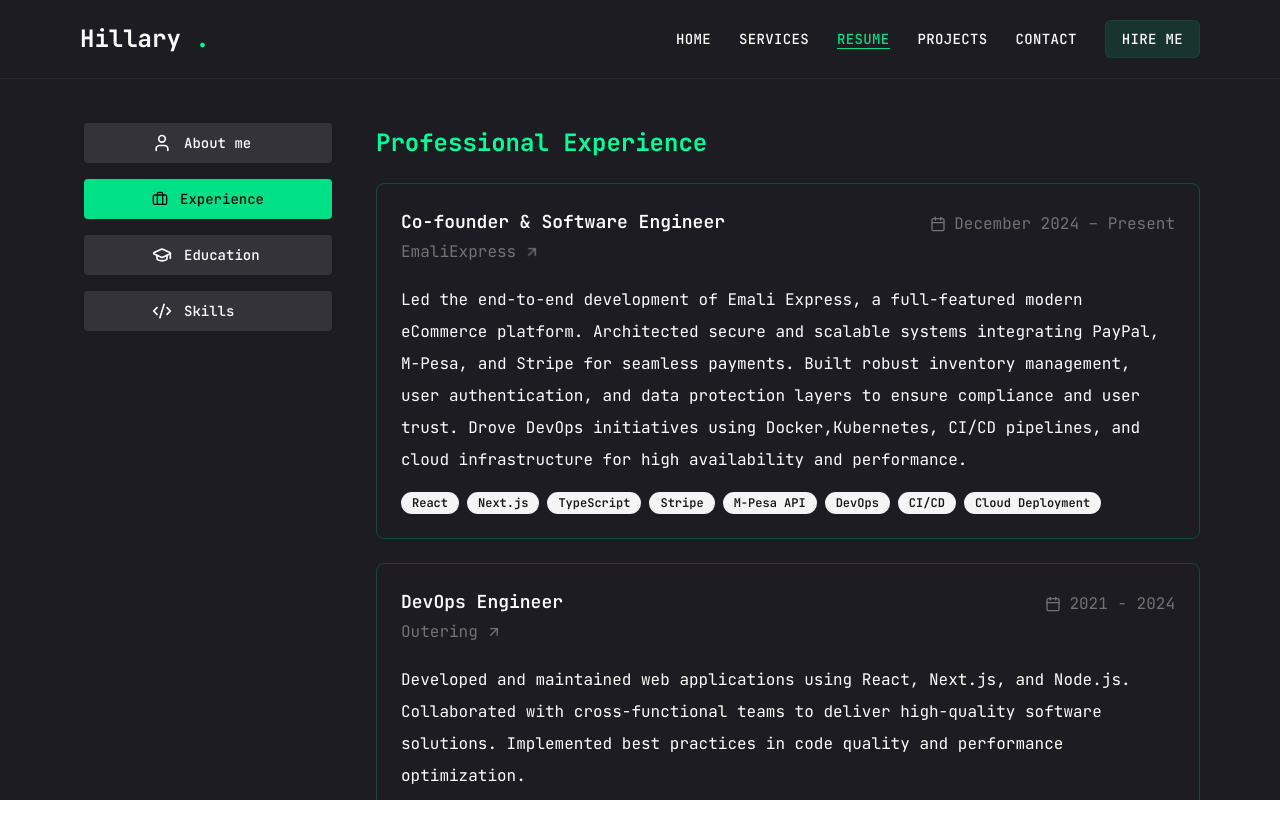
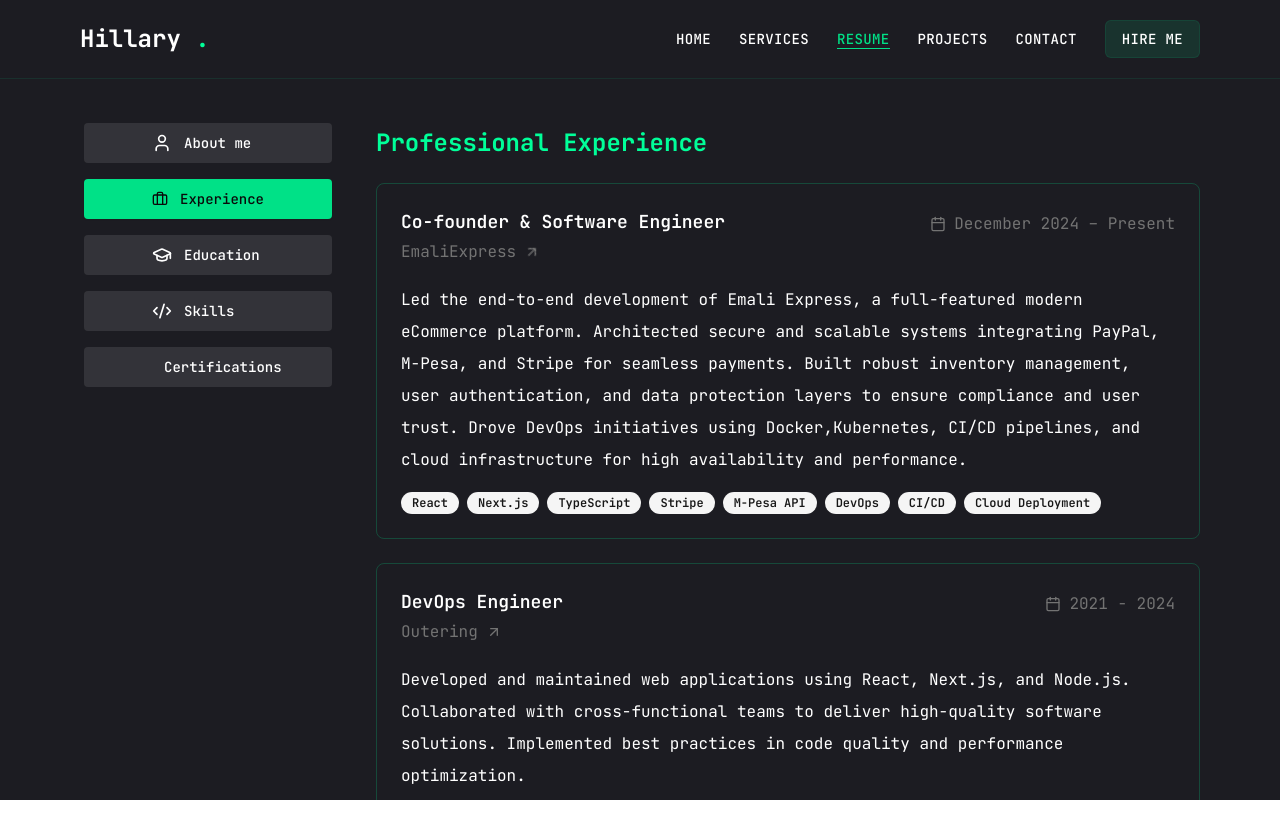
Before and after one commit to hillaryoyaro/porfolio, a Next.js app: page /resume in a window 1280 px wide. Shown: the top 838 px of the page. Built offline with nearby package versions, Linux system fonts and the light colour scheme.

Commit message:
implement certification

```diff
--- a/app/resume/page.tsx
+++ b/app/resume/page.tsx
@@ -3,18 +3,19 @@
 import { Tabs, TabsContent, TabsList, TabsTrigger } from "@/components/ui/tabs";
 import { motion } from "framer-motion";
 import { Badge } from "@/components/ui/badge";
-import { Calendar, GraduationCap, Briefcase, Code2, User } from "lucide-react";
+import { Calendar, GraduationCap, Briefcase, Code2, User, Award } from "lucide-react";
 import Container from "@/components/Container";
 import { ArrowUp } from "lucide-react";
 import Link from "next/link";
-import { matchesGlob } from "path/posix";
+
+
 
 const tabMenu = [
   { title: "About me", value: "about", icon: User },
   { title: "Experience", value: "experience", icon: Briefcase },
   { title: "Education", value: "education", icon: GraduationCap },
   { title: "Skills", value: "skills", icon: Code2 },
-
+  { title: "Certifications", value: "certification", icon: Award },
 ];
 
 const tabContent = {
@@ -69,7 +70,7 @@ const tabContent = {
         period: "2018 - 2021",
         description:
           "Engineered conversational AI chatbot interfaces using React and TypeScript, enhancing user engagement through responsive and accessible designs. Developed and optimized backend systems with Node.js and MongoDB, reducing API latency and ensuring reliable integration with third-party services via RESTful APIs. Collaborated closely with cross-functional teams to deploy scalable solutions on AWS, contributing to the overall system reliability and performance.",
-        highlights: ["Node.js", "React", "MongoDB", "AWS","Vertica AI", "RESTful APIs", "TypeScript"],
+        highlights: ["Node.js", "React", "MongoDB", "AWS","Generative AI", "RESTful APIs", "TypeScript"],
         href: "https://www.elloe.ai/",
       },
     ],
@@ -125,6 +126,39 @@ const tabContent = {
           "Hands-on experience deploying and managing applications in cloud environments. Skilled in containerization, CI/CD pipelines, and infrastructure automation to ensure scalability, reliability, and rapid delivery of software.  ",
         skills: ["AWS","GCP","Git","GitOps","GitActions", "Docker","Kubernetes", "Terraform","Jenkins", "Jenkins Pipeline", "Ansible", "ArgoCD", "CI/CD", "Agile Methodologies"],
       },
+    ],
+  },
+  certification: {
+    title: "Certifications & Achievements",
+    items: [
+      {
+        certificate: "LFS250: Kubernetes and Cloud Native Essentials",
+        institution: "Linux Foundation",
+        period: "May 2025 - Present",
+        description:
+          "Introduction to Kubernetes and cloud-native tools, covering architecture, container orchestration, and CNCF projects, with hands-on deployment and scaling experience.",
+        skills: ["CI/CD", "Kubernetes", "Docker","Container","GitOps","Monitoring","Logging","Security","Networking","Storage","Orchestration","Automation","Observability","Service Mesh","Serverless","Multi-Cloud"],
+        href: "https://www.credly.com/badges/ad605dfd-62d5-43a7-87f0-a0738a199c21",
+      },
+        {
+        certificate: "AWS Certified Cloud Practitioner",
+        institution: "AWS",
+        period: "July 2022 - July 2025",
+        description:
+          "Validated foundational knowledge of AWS Cloud concepts, core services, security, architecture, pricing, and support. Gained skills in deploying and managing cloud solutions, understanding shared responsibility models, and applying best practices for cost optimization, scalability, and reliability within AWS environments.",
+        skills: ["AWS Cloud Concepts", "EC2", "S3","RDS", "Lambda", "VPC",  "CloudFormation", "Team Collaboration","IAM","AWS CLI","Security Best Practices","Cost Optimization","Scalability & Reliability","Networking in AWS","Monitoring & Logging","Serverless Architecture","Recoverbility","Networking","Storage","Observability","Automation","Monitoring & Logging","Shared Responsibility Model"],
+        href: "https://www.credly.com/badges/ad63297b-e489-4cd1-b714-5041f1366728/public_url",
+      },
+      {
+        certificate: "Software Engineering",
+        institution: "Alx Africa",
+        period: "Feb 2022 - April 2023",
+        description:
+          "Completed an intensive, project-based program in software engineering with a strong foundation in computer science principles. Gained proficiency in data structures, algorithms, and full-stack development, while honing problem-solving and collaboration skills through real-world projects.",
+        skills: ["Data Structures", "Algorithms", "Full-Stack Development","Object-Oriented Programming", "Database Management",  "API Development", "Team Collaboration","Debugging & Testing","Responsive Web Design","RESTful APIs","System Design","Software Documentation"],
+        href: "https://drive.google.com/file/d/1Swk8GChUblBTIEHUaECGK5n8Tx17wtrZ/view/",
+      },
+
     ],
   },
 
@@ -290,6 +324,54 @@ export default function ResumePage() {
                   ))}
                 </div>
               </TabsContent>
+              <TabsContent value="certification">
+                <motion.h2
+                  initial={{ opacity: 0 }}
+                  animate={{ opacity: 1 }}
+                  className="text-2xl font-bold mb-6 text-lightSky"
+                >
+                  {tabContent.certification.title}
+                </motion.h2>
+                <div className="space-y-6">
+                  {tabContent.certification.items.map((item, index) => (
+                    <motion.div
+                      key={index}
+                      initial={{ opacity: 0, y: 20 }}
+                      animate={{ opacity: 1, y: 0 }}
+                      transition={{ delay: index * 0.1 }}
+                      className="border rounded-lg border-lightSky/20 p-6"
+                    >
+                      <div className="flex justify-between items-start mb-4">
+                        <div>
+                          <h3 className="text-lg font-semibold">
+                            {item.certificate}
+                          </h3>
+                         <div className="flex items-center gap-2 text-muted-foreground">
+                          <span>{item.institution}</span>
+                            {item.href && (
+                              <Link href={item.href} target="_blank" rel="noopener noreferrer">
+                                <ArrowUp className="rotate-45 h-4 w-4 hover:text-lightSky transition-colors" />
+                              </Link>
+                            )}
+                        </div>
+                        </div>
+                        <div className="flex items-center text-muted-foreground">
+                          <Calendar className="h-4 w-4 mr-2" />
+                          {item.period}
+                        </div>
+                      </div>
+                      <p className="mb-4">{item.description}</p>
+                      <div className="flex flex-wrap gap-2">
+                        {item.skills.map((skill, i) => (
+                          <Badge key={i} variant="secondary">
+                            {skill}
+                          </Badge>
+                        ))}
+                      </div>
+                    </motion.div>
+                  ))}
+                </div>
+              </TabsContent>
               <TabsContent value="about">
                 <motion.h2
                   initial={{ opacity: 0 }}
--- a/components/ContactForm.tsx
+++ b/components/ContactForm.tsx
@@ -107,7 +107,7 @@ const ContactForm = () => {
         Let&apos;s build together
       </h3>
       <p className="text-white/60 text-sm md:text-base">
-      Have an idea, a project, or need a developer who gets things done? Whether you're looking to collaborate on exciting work, build impactful projects, or need support refining your digital presence, I’m here to help.
+      Have an idea, a project, or need a developer who gets things done? Whether you're looking to collaborate on exciting work, build impactful projects, or need support refining your digital presence, I’m here to collaborate.
       </p>
       <>
         {success ? (
```
Also changed, not shown: images/hero.png (deleted), images/projectTwo.png (deleted).
